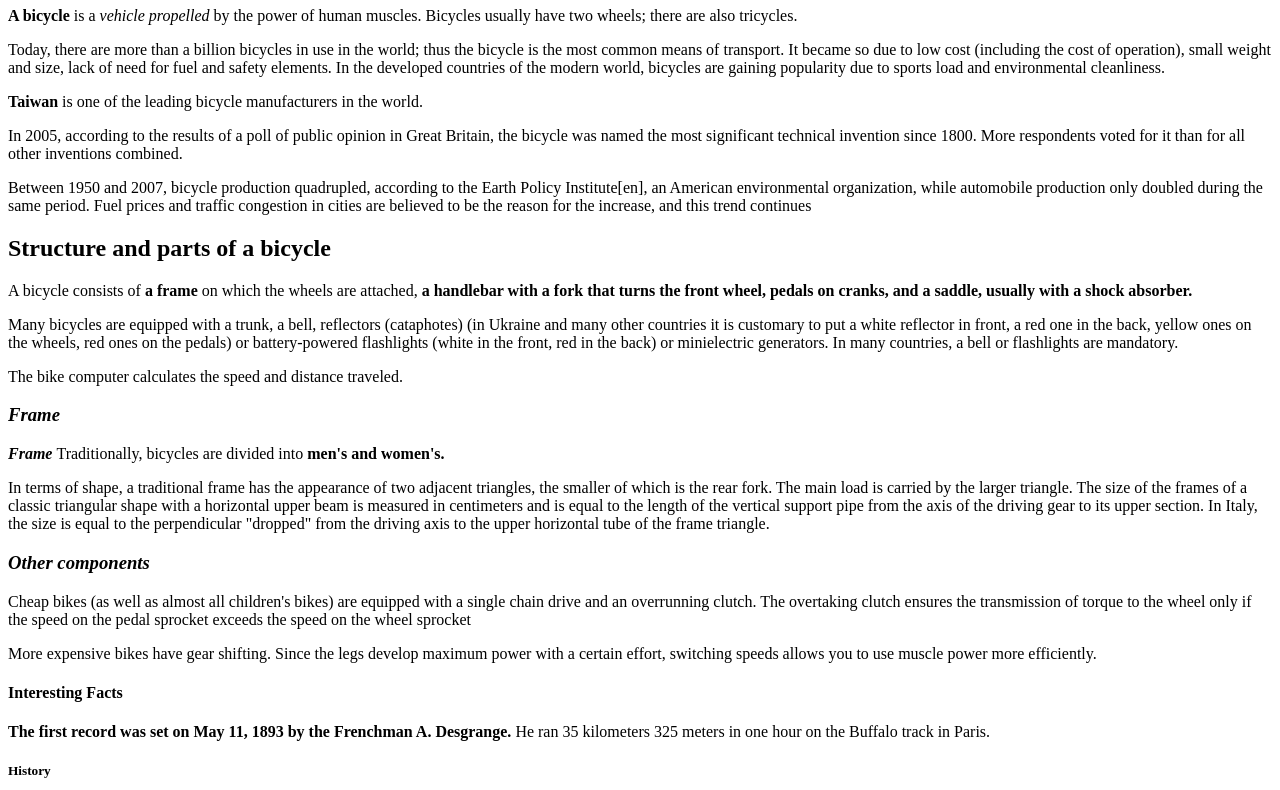
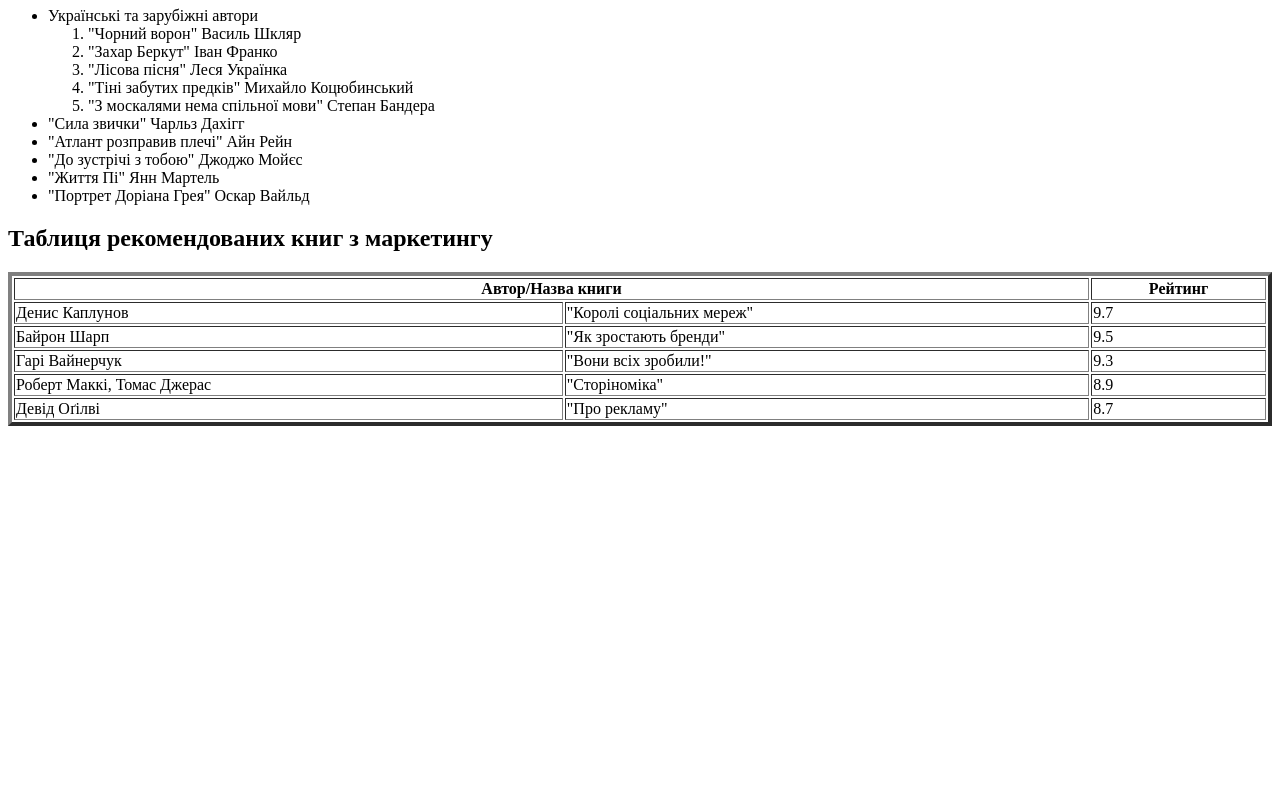
Before and after one commit to IllonaVer/front--end--online, a plain HTML site: page index.html in a window 1280 px wide. Shown: the part 73-863 px from the top of the page. After the commit the page ends 800 px from the top, so only its background shows below. Drawn offline with Linux system fonts and the light colour scheme.

Commit message:
Add files via upload

```diff
--- a/index.html
+++ b/index.html
@@ -6,77 +6,97 @@
     <title>Document</title>
 </head>
 <body>
-    <!-- h1-6 -->
-     <h1 id="top">
-      Bicycle
-     </h1>
-     <!-- p -->
-      <p>
-       <strong> A bicycle </strong>  is a <em> vehicle propelled </em> by the power of human muscles. Bicycles usually have two wheels; there are also tricycles.
-       <p>
-        Today, there are more than a billion bicycles in use in the world; thus the bicycle is the most common means of transport. It became so due to low cost (including the cost of operation), small weight and size, lack of need for fuel and safety elements. In the developed countries of the modern world, bicycles are gaining popularity due to sports load and environmental cleanliness.</p>
-      </p>
-      <p>
-        <strong> Taiwan </strong> is one of the leading bicycle manufacturers in the world.
-     </p>
-     <p>
-      In 2005, according to the results of a poll of public opinion in Great Britain, the bicycle was named the most significant technical invention since 1800. More respondents voted for it than for all other inventions combined.
-     </p>
-     <p>
-      Between 1950 and 2007, bicycle production quadrupled, according to the Earth Policy Institute[en], an American environmental organization, while automobile production only doubled during the same period. Fuel prices and traffic congestion in cities are believed to be the reason for the increase, and this trend continues
-     </p>
-     <h2>
-      Structure and parts of a bicycle
-     </h2>
-      <p>
-        A bicycle consists of <strong> a frame </strong> on which the wheels are attached, <strong>a handlebar with a fork that turns the front wheel, pedals on cranks, and a saddle, usually with a shock absorber.</strong>
-      </p>
-      <p>
-        Many bicycles are equipped with a trunk, a bell, reflectors (cataphotes) (in Ukraine and many other countries it is customary to put a white reflector in front, a red one in the back, yellow ones on the wheels, red ones on the pedals) or battery-powered flashlights (white in the front, red in the back) or minielectric generators. In many countries, a bell or flashlights are mandatory.
-      </p>
-      <p>
-         The bike computer calculates the speed and distance traveled.
-      </p>
-      <h3>
-         <em> Frame</em>
-      </h3>
-      <p>
-        <strong> <em> Frame </em></strong>Traditionally, bicycles are divided into <strong>men's and women's.</strong>
-      </p>
-      <p>
-        In terms of shape, a traditional frame has the appearance of two adjacent triangles, the smaller of which is the rear fork. The main load is carried by the larger triangle. The size of the frames of a classic triangular shape with a horizontal upper beam is measured in centimeters and is equal to the length of the vertical support pipe from the axis of the driving gear to its upper section. In Italy, the size is equal to the perpendicular "dropped" from the driving axis to the upper horizontal tube of the frame triangle.
-      </p>
-      <h3>
-        <em>Other components</em>
-      </h3>
-      <p>
-        Cheap bikes (as well as almost all children's bikes) are equipped with a single chain drive and an overrunning clutch. The overtaking clutch ensures the transmission of torque to the wheel only if the speed on the pedal sprocket exceeds the speed on the wheel sprocket
-      </p>
-      <p>
-        More expensive bikes have gear shifting. Since the legs develop maximum power with a certain effort, switching speeds allows you to use muscle power more efficiently.
-      </p>
-      <h4>
-        Interesting Facts
-      </h4>
-      <p>
-        <strong> The first record was set on May 11, 1893 by the Frenchman A. Desgrange. </strong> He ran 35 kilometers 325 meters in one hour on the Buffalo track in Paris.</p>
-     <h5>
-       History
-     </h5>
-     <p>
-      <strong>At the beginning of the First World War, the Leitner and Co. plant was evacuated to Kharkiv,</strong> where one of the country's most powerful bicycle factories was founded on its base - the Kharkiv Bicycle Plant named after G. I. Petrovskyi (HVZ)[16]. The first Soviet bicycle rolled off the assembly line in Kharkiv on March 13, 1924.
-     </p>
-     <p>
-      In the Central Design and Technology Bureau of the CCTB Bicycle Building in Kharkiv, promising models of almost all types of bicycles were developed: road, tandem, tourist, women's, cargo, folding, teenage, children's. At one time, the KhVZ produced a special bicycle stroller for the writer Mykola Ostrovsky, and a five-wheel cycle for Oleg Popov's circus stunts, and produced old models of bicycles for use in films. This factory produced bicycles with the following names: "Ukraine", "Sputnik", "Tourist", "Start".
-     </p>
-      <h6>
-        Types of bicycles. Classification
-     </h6>
-     <a href="hwTag.html"target="-blank">Lokal link</a>
-     <hr>
-     <br>
-     <a href="#top">
-        Link to top
-     </a>
+    <h1> Cписок найбільш продаючих книг
+    </h1>
+
+    <ul>
+    <li>
+     Українські та зарубіжні автори
+     <ol>
+     <li>"Чорний ворон" Василь Шкляр</li>
+     <li>"Захар Беркут" Іван Франко</li>
+     <li>"Лісова пісня" Леся Українка</li>
+     <li>"Тіні забутих предків" Михайло Коцюбинський</li>
+     <li>"З москалями нема спільної мови" Степан Бандера</li>
+    </ol>
+    </li>
+    <li>"Сила звички" Чарльз Дахігг</li>
+    <li>"Атлант розправив плечі" Айн Рейн</li>
+    <li>"До зустрічі з тобою" Джоджо Мойєс</li>
+    <li>"Життя Пі" Янн Мартель</li>
+    <li>"Портрет Доріана Грея" Оскар Вайльд</li>
+    </ul>
+
+    <h2> Таблиця рекомендованих книг з маркетингу</h2>
+
+     <table border="4"style="width: 100%;" >
+        <thead>
+            <tr>
+             <th colspan="2">
+             Автор/Назва книги
+            </th>
+            <th>
+                Рейтинг
+            </th>
+        </tr>
+         </thead>
+         <tbody>
+        <tr>
+            <td>
+                Денис Каплунов
+            </td>
+            <td>
+                "Королі соціальних мереж"
+            </td>
+            <td>
+                9.7
+            </td>
+            </tr>
+            <tr>
+            <td>
+            Байрон Шарп
+            </td>
+            <td>
+            "Як зростають бренди"
+            </td>
+            <td>
+                9.5
+            </td>
+            </tr>
+            <tr>
+           <td>
+            Гарі Вайнерчук
+           </td>
+           <td>
+            "Вони всіх зробили!"
+           </td>
+           <td>
+            9.3
+           </td>
+           </tr>
+           <tr>
+           <td>
+            Роберт Маккі, Томас Джерас
+            </td>
+            <td>
+             "Сторіноміка"
+            </td>
+            <td>
+             8.9
+            </td>
+            </tr>
+            <tr>
+            <td>
+             Девід Оґілві
+             </td>
+             <td>
+             "Про рекламу"
+             </td>
+             <td>
+                8.7
+             </td>
+             </tr>
+         </tbody>
+        </table>
 </body>
 </html>
```
Also changed, not shown: form.html (added, +31 -0 lines).
